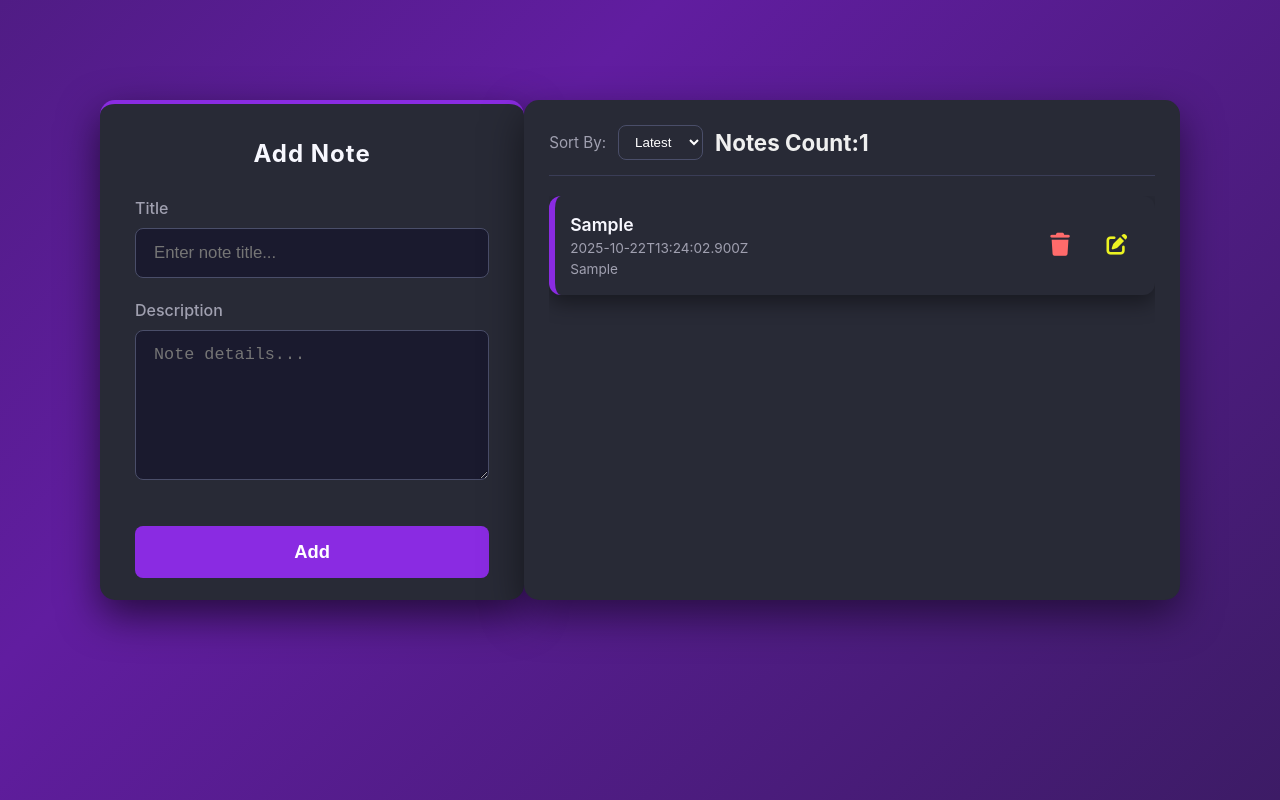
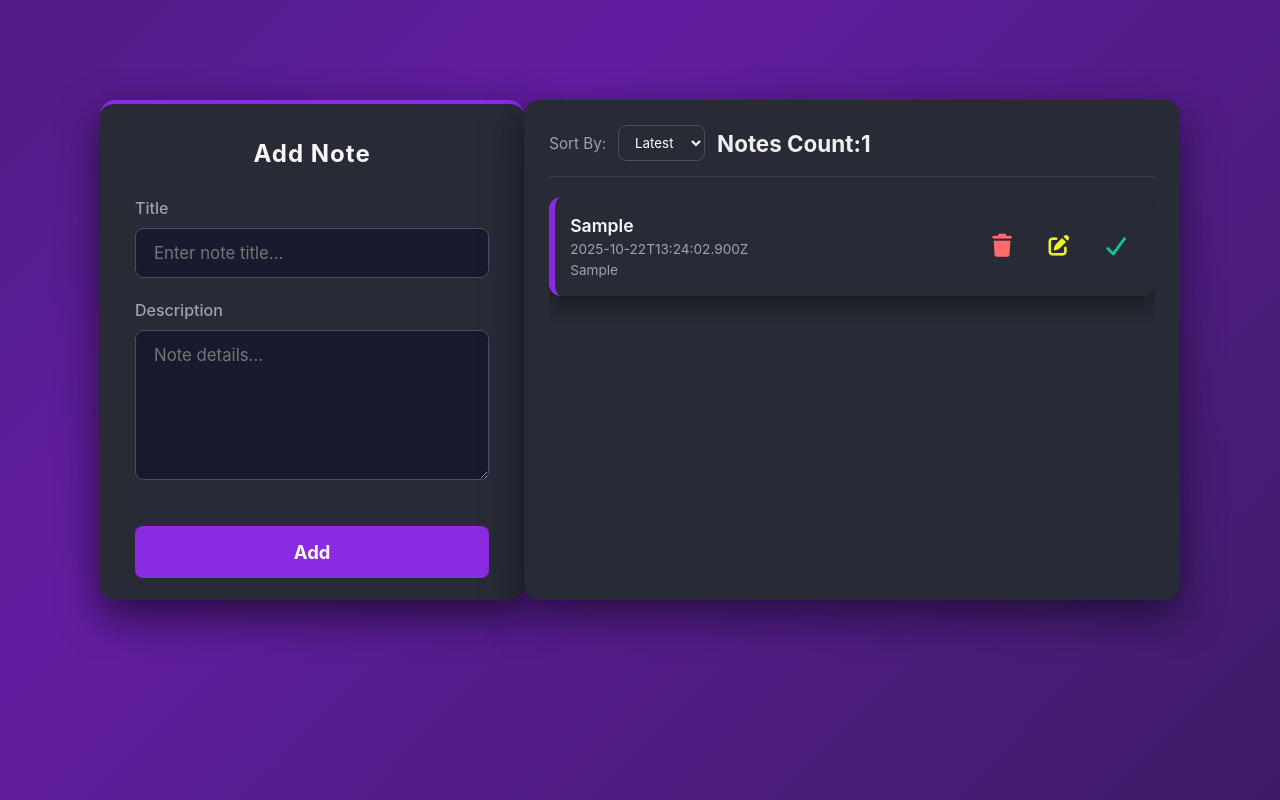
Before and after one commit to yasin-86/Note-app, a React (Vite) app: page / in a window 1280 px wide. Both pictures are taken after typing "Sample", "Sample" into the empty fields and a click on the button "Add". Built offline with nearby package versions, Linux system fonts and the light colour scheme.

Commit message:
add alert for add and delete note and add complete option for note app

```diff
--- a/package.json
+++ b/package.json
@@ -11,7 +11,8 @@
   },
   "dependencies": {
     "react": "^19.1.1",
-    "react-dom": "^19.1.1"
+    "react-dom": "^19.1.1",
+    "react-hot-toast": "^2.6.0"
   },
   "devDependencies": {
     "@eslint/js": "^9.36.0",
--- a/src/App.jsx
+++ b/src/App.jsx
@@ -2,6 +2,7 @@ import { useEffect, useState } from "react";
 import "./App.css";
 import Addnote from "./components/Addnote/Addnote";
 import Noteslist from "./components/Noteslist/Noteslist";
+import { Toaster } from "react-hot-toast";
 
 function App() {
   const [notes, setNotes] = useState(() => {
@@ -16,6 +17,7 @@ function App() {
   return (
     <>
       <div className="main">
+        <Toaster/>
         <Addnote setNotes={setNotes} />
         <Noteslist notes={notes} setNotes={setNotes} />
       </div>
--- a/src/components/Addnote/Addnote.css
+++ b/src/components/Addnote/Addnote.css
@@ -5,7 +5,6 @@
   background-color: #282a36;
   border-radius: 15px;
   box-shadow: 0 15px 40px rgba(0, 0, 0, 0.6);
-  font-family: "Inter", "Arial", sans-serif;
   border-top: 4px solid #8a2be2;
 }
 
--- a/src/components/Addnote/Addnote.jsx
+++ b/src/components/Addnote/Addnote.jsx
@@ -1,5 +1,6 @@
 import { useState } from "react";
 import "./Addnote.css";
+import toast from "react-hot-toast";
 
 function Addnote({ setNotes }) {
   const [title, setTitle] = useState("");
@@ -15,6 +16,7 @@ function Addnote({ setNotes }) {
 
     setNotes((prevnote) => [...prevnote, info]);
 
+    toast.success('Adding a note was successful.')
     e.preventDefault();
 
     setTitle("");
--- a/src/components/Noteitem/Noteitem.css
+++ b/src/components/Noteitem/Noteitem.css
@@ -71,10 +71,17 @@
   color: #ecf322;
   font-size: 1.3rem;
 }
-
+.check-button i{
+color: #11c900;
+  font-size: 1.3rem;
+}
 .edit-button:hover {
   background-color: #ecf32241;
   transform: scale(1.1);
+}
+.complete{
+  text-decoration: line-through 1px solid white;
+  opacity: 0.5;
 }
 
 .note-item-row:last-child {
--- a/src/components/Noteitem/Noteitem.jsx
+++ b/src/components/Noteitem/Noteitem.jsx
@@ -1,3 +1,4 @@
+import toast from "react-hot-toast";
 import "./Noteitem.css";
 
 function Noteitem({ note, setNotes, notes }) {
@@ -5,9 +6,20 @@ function Noteitem({ note, setNotes, notes }) {
     const newNote = notes.filter((note) => note.id !== id);
 
     setNotes(() => newNote);
+    toast('Note deletion was successful.✔️', {
+    icon: '🗑️',
+});
   };
+
+  const handlecheked = (id)=>{
+    const result = notes.map((note)=>{
+      return note.id == id ? {...note,isfinished : !note.isfinished} : note;
+
+    })
+    setNotes(result)
+  }
   return (
-    <ul className="note-list-ul">
+    <ul className={`note-list-ul ${note.isfinished ? "complete" : ""}`}>
       <li className="note-item-row">
         <div className="note-info-group">
           <span className="note-title-display">{note.title}</span>
@@ -25,6 +37,9 @@ function Noteitem({ note, setNotes, notes }) {
         <button className="edit-button" aria-label="edit note">
           <i className="fas fa-edit"></i>
         </button>
+        <button className="check-button" aria-label="edit note" onClick={()=>handlecheked(note.id)}>
+          <i className="fas fa-check"></i>
+        </button>
       </li>
     </ul>
   );
--- a/src/index.css
+++ b/src/index.css
@@ -2,4 +2,5 @@
   margin: 0;
   padding: 0;
   box-sizing: border-box;
+  font-family: "Inter", "Arial", sans-serif;
 }
```
Also changed, not shown: 1 other file (tests, documents, lock files or other folders).
